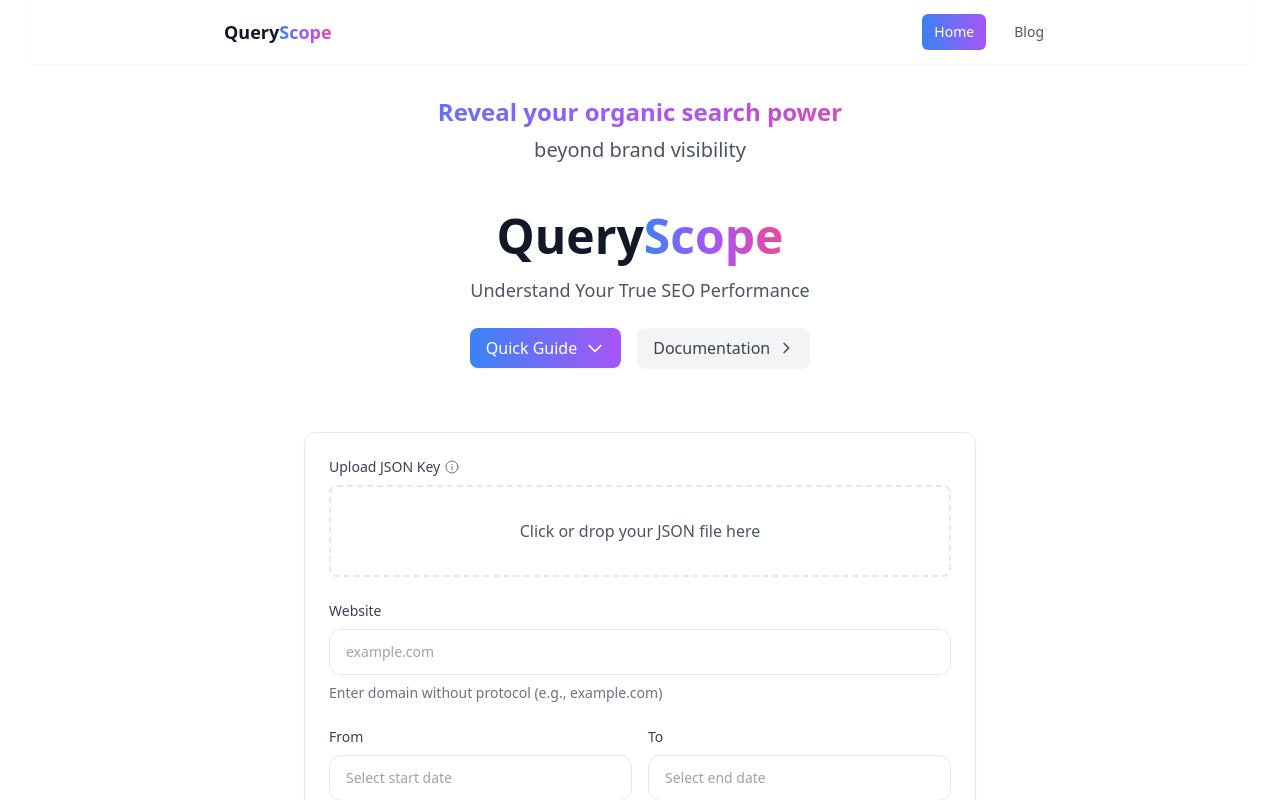
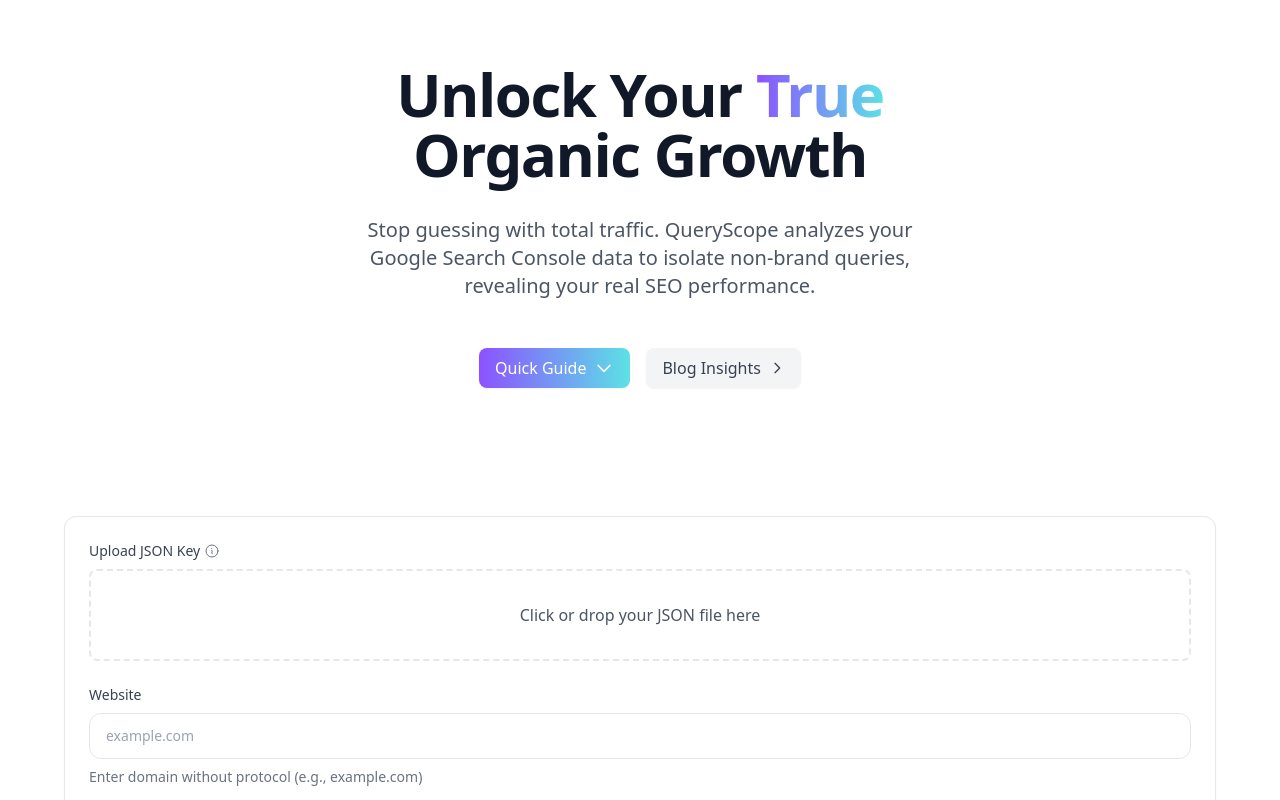
Before and after one commit to Orelrise/queryscope-deploy, a Next.js app in the folder frontend/: page / in a window 1280 px wide. Shown: the top 800 px of the page. Built offline with nearby package versions, Linux system fonts and the light colour scheme.

Commit message:
feat: update homepage hero text

```diff
--- a/frontend/src/app/page.tsx
+++ b/frontend/src/app/page.tsx
@@ -895,74 +895,38 @@
   };
 
   return (
-    <main className="bg-white px-4 sm:px-6 lg:px-8">
-      <Header />
-
-      {loading && (
-        <div className="fixed inset-0 bg-gray-600 bg-opacity-50 overflow-y-auto h-full w-full z-50 flex justify-center items-center">
-          <div className="relative mx-auto p-5 border w-96 shadow-lg rounded-md bg-white">
-            <div className="mt-3 text-center">
-              <h3 className="text-lg leading-6 font-medium text-gray-900 mb-4">Analysis in Progress</h3>
-              <div className="mb-2 text-sm text-gray-500">Please wait, this may take a minute...</div>
-              <div className="w-full bg-gray-200 rounded-full h-2.5 dark:bg-gray-700 mb-4">
-                <div
-                  className="bg-gradient-to-r from-blue-500 via-purple-500 to-pink-500 h-2.5 rounded-full transition-all duration-500 ease-linear"
-                  style={{ width: `${progressPercent}%` }}
-                ></div>
-              </div>
-              <div className="text-sm font-medium text-gray-700">{progressPercent}%</div>
-            </div>
-          </div>
-        </div>
-      )}
-
-      <div className="max-w-2xl mx-auto">
+    <main className="px-4 sm:px-6 lg:px-8 flex-grow">
+      <div className="max-w-2xl mx-auto py-16">
         <div className="text-center mb-16">
-          <div className="mb-12">
-            <h2 className="text-xl sm:text-2xl font-semibold bg-gradient-to-r from-blue-500 via-purple-500 to-pink-500 bg-clip-text text-transparent animate-fade-in">
-              Reveal your organic search power
-            </h2>
-            <p className="text-lg sm:text-xl text-gray-600 mt-2">
-              beyond brand visibility
+          <div className="flex flex-col items-center gap-4">
+            <h1 className="text-4xl md:text-6xl font-extrabold text-gray-900 dark:text-neutral-100 tracking-tight">
+              Unlock Your <span className="text-transparent bg-clip-text bg-gradient-to-r from-primary to-secondary">True</span> Organic Growth
+            </h1>
+            <p className="text-lg md:text-xl text-gray-600 dark:text-neutral-300 max-w-xl mx-auto mt-4">
+              Stop guessing with total traffic. QueryScope analyzes your Google Search Console data to isolate non-brand queries, revealing your real SEO performance.
             </p>
-          </div>
-          <div className="flex flex-col items-center gap-4">
-            <h1 className="text-4xl sm:text-5xl font-bold text-gray-900">
-              Query<span className="bg-gradient-to-r from-blue-500 via-purple-500 to-pink-500 bg-clip-text text-transparent">Scope</span>
-            </h1>
-            <p className="text-lg text-gray-600 font-medium">
-              Understand Your True SEO Performance
-            </p>
-            <div className="flex flex-wrap items-center justify-center gap-4 mt-2">
+            <div className="flex flex-wrap items-center justify-center gap-4 mt-8">
               <a
                 href="#guide"
-                className="flex items-center gap-2 px-4 py-2 rounded-lg bg-gradient-to-r from-blue-500 to-purple-500 text-white hover:opacity-90 transition-all duration-200 shadow-sm"
+                className="flex items-center gap-2 px-4 py-2 rounded-lg bg-gradient-to-r from-primary to-secondary text-white hover:opacity-90 transition-all duration-200 shadow-sm"
               >
                 Quick Guide
-              <svg
-                className="w-5 h-5"
-                fill="none"
-                stroke="currentColor"
-                viewBox="0 0 24 24"
-              >
-                <path
-                  strokeLinecap="round"
-                  strokeLinejoin="round"
-                  strokeWidth={2}
-                  d="M19 9l-7 7-7-7"
-                />
+                <svg className="w-5 h-5" fill="none" stroke="currentColor" viewBox="0 0 24 24">
+                   <path strokeLinecap="round" strokeLinejoin="round" strokeWidth={2} d="M19 9l-7 7-7-7" />
                 </svg>
               </a>
-              <Link href="/documentation" legacyBehavior>
-                <a className="flex items-center gap-2 px-4 py-2 rounded-lg bg-gray-100 text-gray-700 hover:bg-gray-200 transition-all duration-200 shadow-sm">
-                  Documentation
-                  <svg className="w-4 h-4" fill="none" strokeLinecap="round" strokeLinejoin="round" strokeWidth="2" viewBox="0 0 24 24" stroke="currentColor"><path d="M9 5l7 7-7 7"></path></svg>
+              <Link href="/blog" legacyBehavior>
+                 <a className="flex items-center gap-2 px-4 py-2 rounded-lg bg-gray-100 dark:bg-neutral-800 text-gray-700 dark:text-neutral-300 hover:bg-gray-200 dark:hover:bg-neutral-700 transition-all duration-200 shadow-sm">
+                   Blog Insights
+                   <svg className="w-4 h-4" fill="none" strokeLinecap="round" strokeLinejoin="round" strokeWidth={2} viewBox="0 0 24 24" stroke="currentColor"><path d="M9 5l7 7-7 7"></path></svg>
                  </a>
               </Link>
             </div>
           </div>
         </div>
+      </div>
 
+      <section id="upload-section" className="py-16 px-4 sm:px-6 lg:px-8 -mt-16">
         <form onSubmit={handleSubmit}>
           <div className="bg-white rounded-xl border border-gray-200 p-6 shadow-sm">
             <div className="space-y-6">
@@ -1309,7 +1273,7 @@
             </a>
           </p>
         </footer>
-      </div>
+      </section>
     </main>
   );
 }
```
Lines whose indentation alone changed are shown as unchanged.
